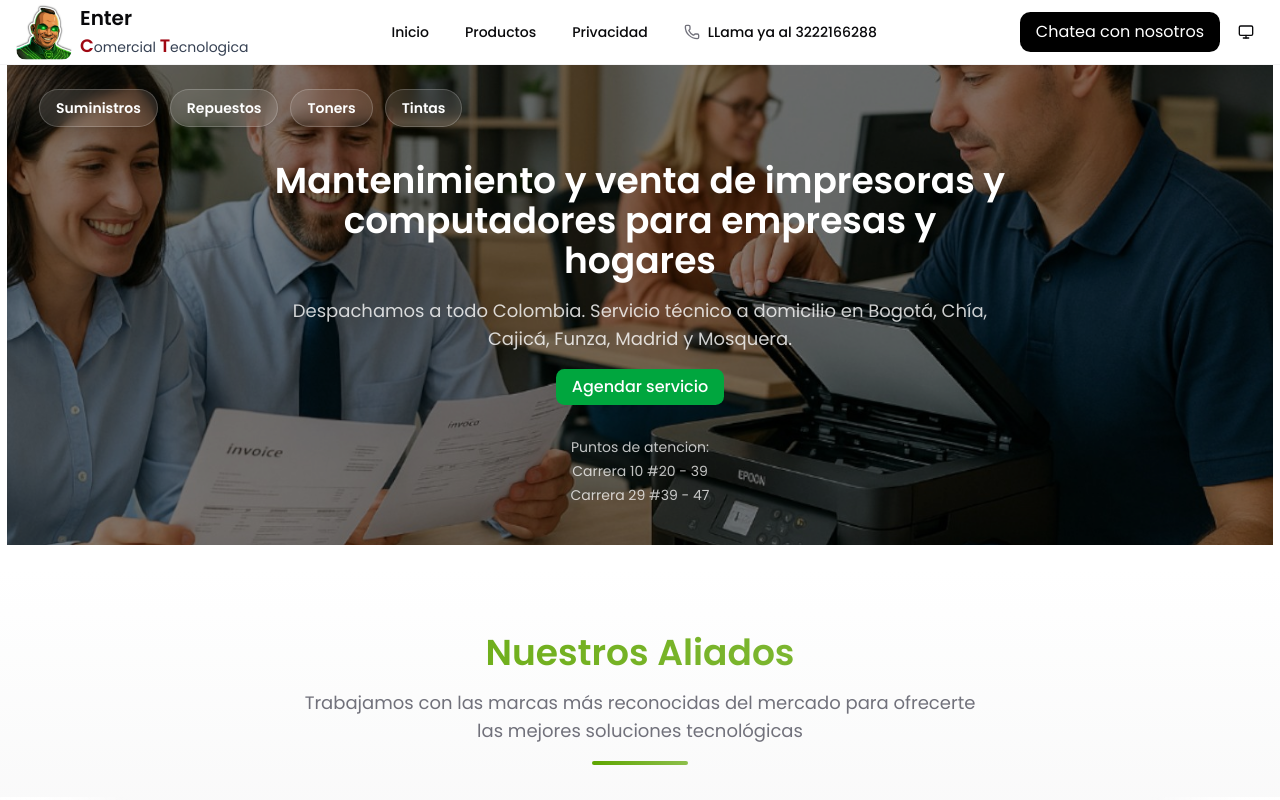
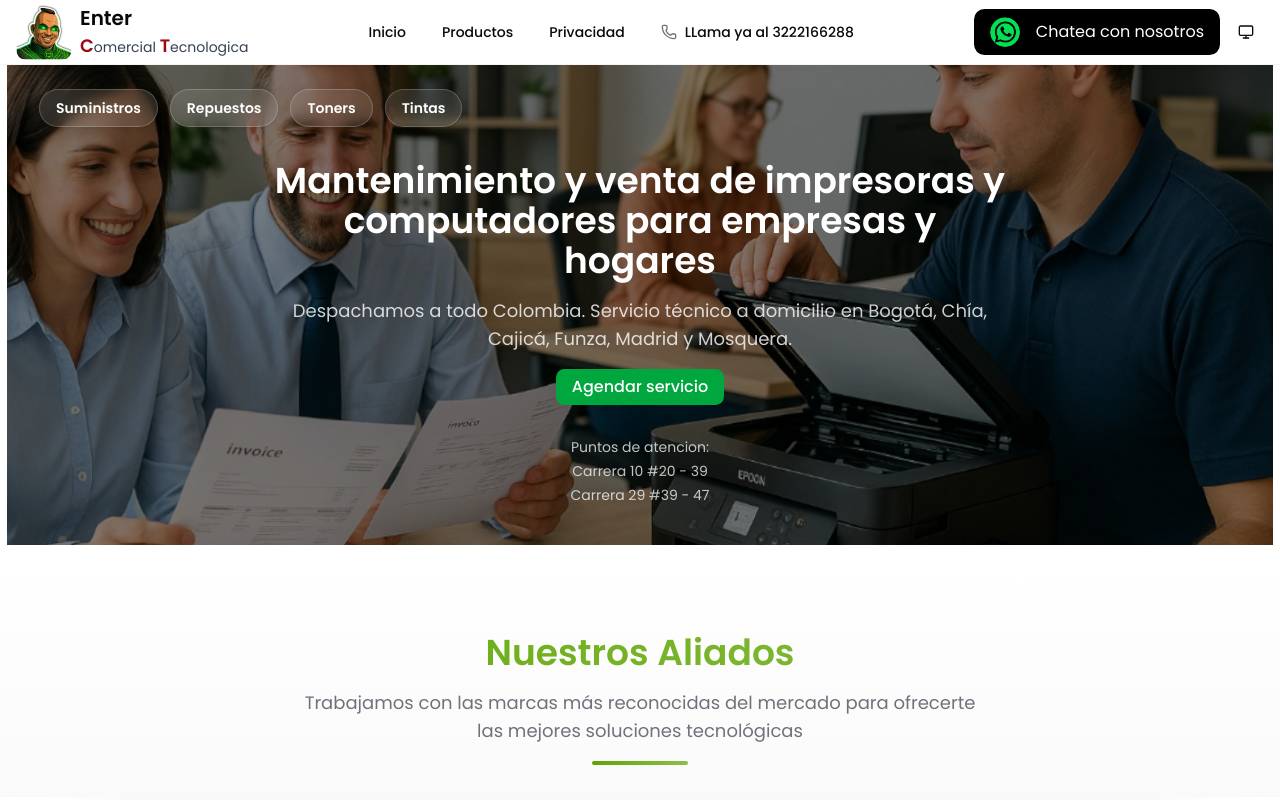
Before and after one commit to RonaldDev0/Alma, a Next.js app: page / in a window 1280 px wide. Shown: the top 800 px of the page. Built offline with nearby package versions, Linux system fonts and the light colour scheme.

Commit message:
feat: ws icon to navbar

```diff
--- a/src/app/(public)/navbar.tsx
+++ b/src/app/(public)/navbar.tsx
@@ -94,7 +94,14 @@ export default function Navbar() {
 
             {/* Right items */}
             <div className='hidden md:flex justify-center items-center'>
-              <Link target='_blank' href={`https://wa.me/57${number}?text=Hola%2C%20vi%20la%20p%C3%A1gina%20y%20estoy%20interesado.%20%C2%BFPodr%C3%ADas%20brindarme%20m%C3%A1s%20informaci%C3%B3n%3F`} className='bg-black text-white dark:bg-white dark:text-black py-2 px-4 rounded-lg mr-2'>
+              <Link target='_blank' href={`https://wa.me/57${number}?text=Hola%2C%20vi%20la%20p%C3%A1gina%20y%20estoy%20interesado.%20%C2%BFPodr%C3%ADas%20brindarme%20m%C3%A1s%20informaci%C3%B3n%3F`} className='bg-black text-white dark:bg-white dark:text-black py-2 px-4 rounded-lg mr-2 flex gap-4 items-center justify-center'>
+                <Image
+                  src='/ws.webp'
+                  width={30}
+                  height={30}
+                  alt='WahtsApp icon'
+                  className='rounded-full'
+                />
                 Chatea con nosotros
               </Link>
               <ThemeToggle />
```
